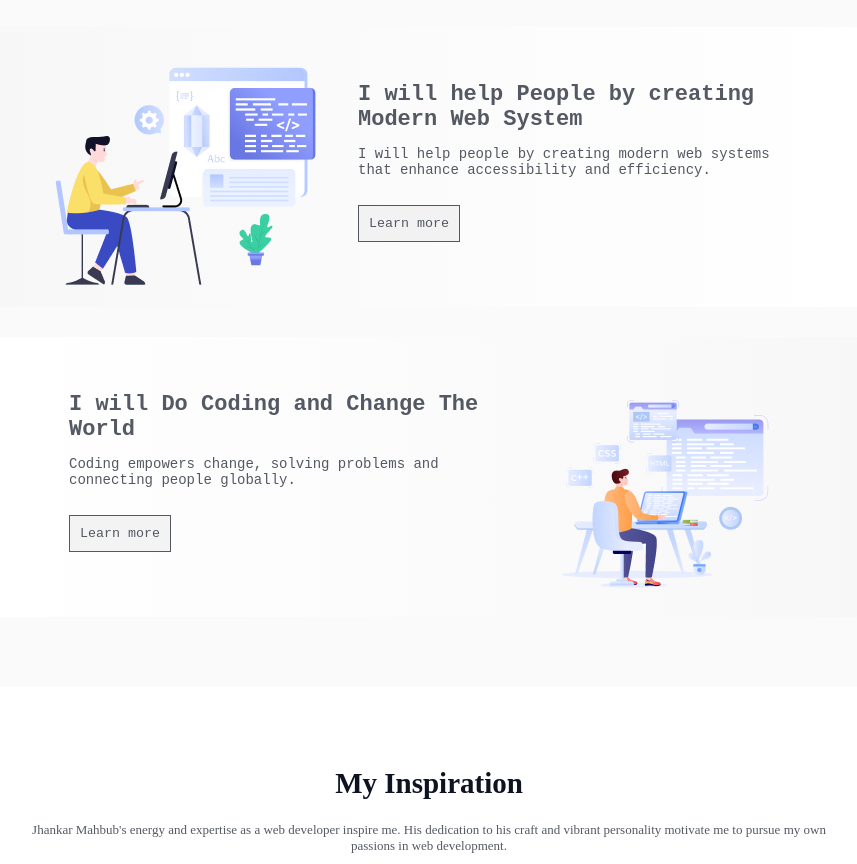
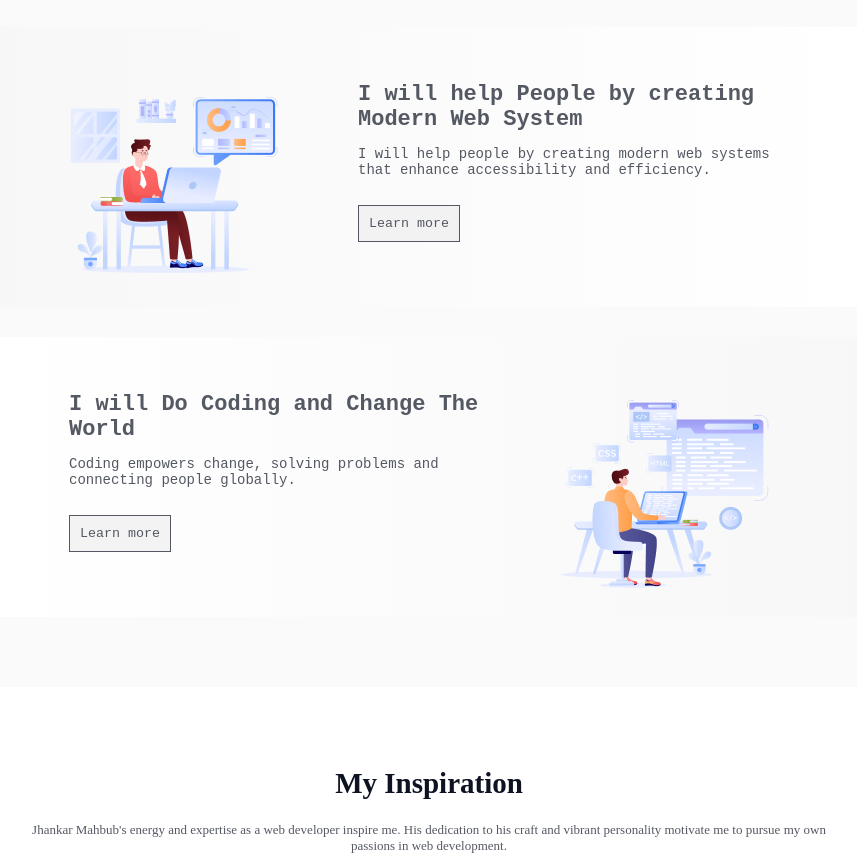
Before and after one commit to akweb69/Assaignment-01, a plain HTML site: page index.html in a window 1280 px wide. Shown: the part 1279-2143 px from the top of the page, without its empty margins (211-1068 px from the left). Drawn offline with Linux system fonts and the light colour scheme; a web font is replaced by a local one.

Commit message:
card image updated

```diff
--- a/index.html
+++ b/index.html
@@ -73,7 +73,7 @@
         <div class="why-card-01 cd-bg-2">
             <div class="why-card-content">
                 <div class="why-card-img img-22">
-                    <img src="./assets/Layer_1.png" alt="">
+                    <img src="./assets/Group 3.png" alt="">
                 </div>
                 <div class="why-card-description">
                     <h5>I will help People by creating Modern Web System </h5>
```
